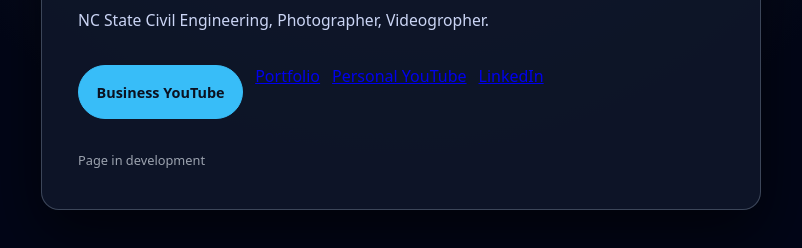
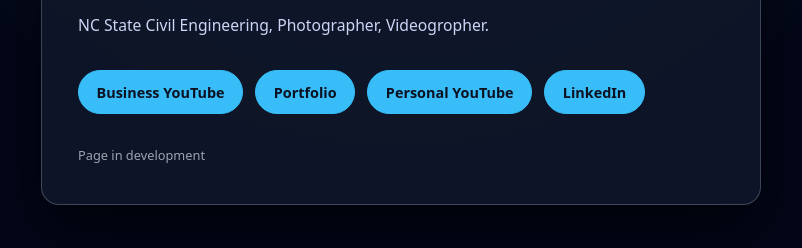
Before and after one commit to silaschristenbury/.com, a plain HTML site: page index.html in a window 1280 px wide. Shown: the part 362-610 px from the top of the page, without its empty margins (239-1041 px from the left). Drawn offline with Linux system fonts and the light colour scheme.

Commit message:
Fix HTML formatting and structure

```diff
--- a/index.html
+++ b/index.html
@@ -156,14 +156,14 @@
       <a class="link-btn primary" href="https://sefilms.com" target="_blank" rel="noopener">
         Business YouTube
       </a>
-      <a class="links" href="https://sites.google.com/view/portfolio-of-silas/home" target="_blank" rel="noopener">
+      <a class="link-btn primary" href="https://sites.google.com/view/portfolio-of-silas/home" target="_blank" rel="noopener">
         Portfolio
       </a>
       </a>
-      <a class="links" href="https://www.youtube.com/@silas-c" target="_blank" rel="noopener">
+      <a class="link-btn primary" href="https://www.youtube.com/@silas-c" target="_blank" rel="noopener">
         Personal YouTube
       </a>
-      <a class="links" href="https://linkedin.com/in/silaschristenbury" target="_blank" rel="noopener">
+      <a class="link-btn primary" href="https://linkedin.com/in/silaschristenbury" target="_blank" rel="noopener">
         LinkedIn
       </a>
 
```
